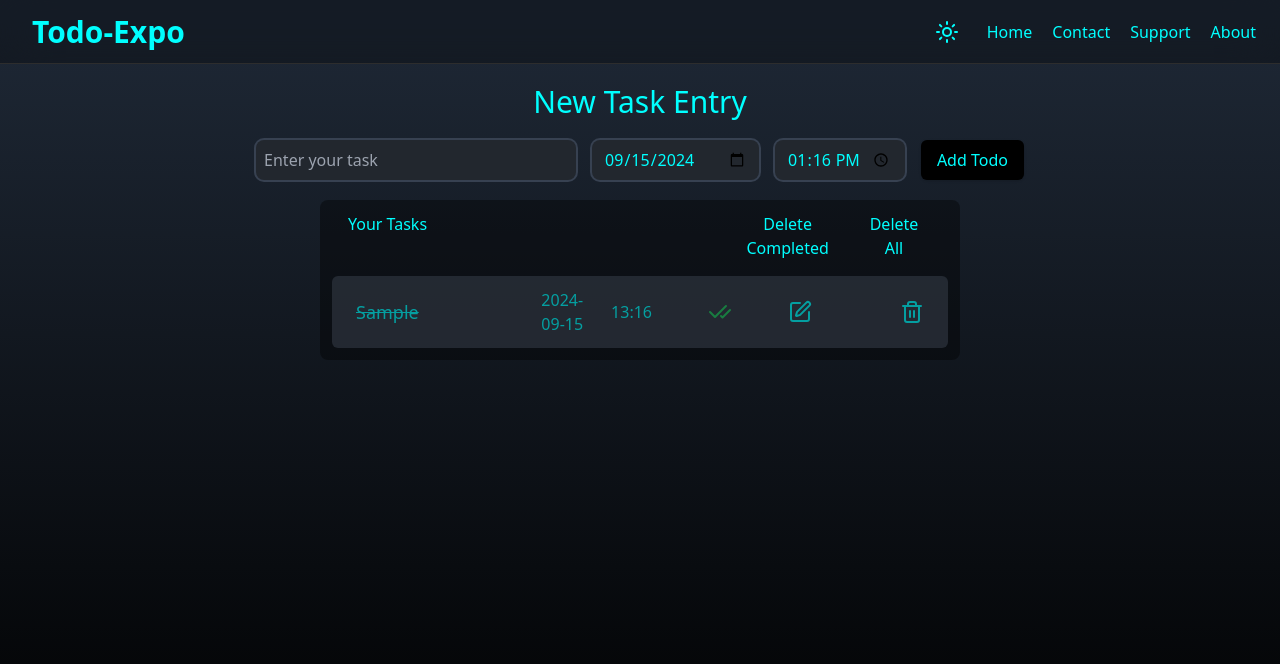
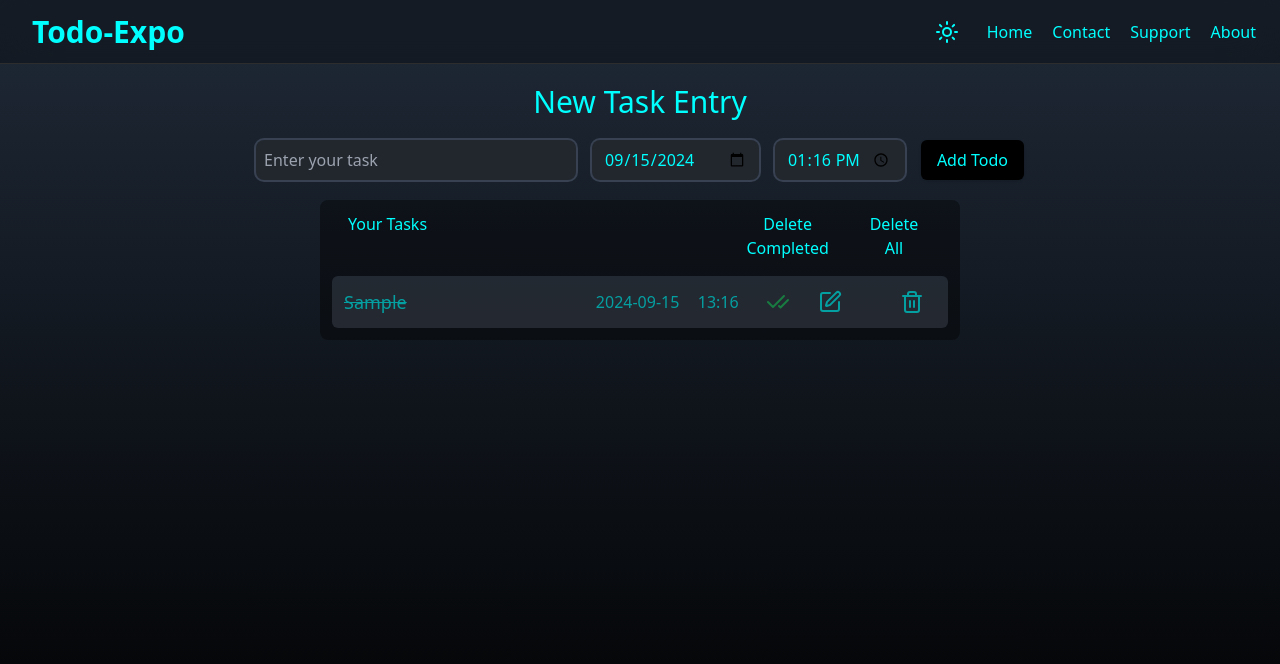
Before and after one commit to bolanpartik/task-expo, a React (Vite) app: page / in a window 1280 px wide. Both pictures are taken after typing "Sample" into the empty fields and a click on the button "Add Todo". Shown: the top 664 px of the page. Built offline with nearby package versions, Linux system fonts and the light colour scheme.

Commit message:
add styles for due time

```diff
--- a/src/components/TodoItem.jsx
+++ b/src/components/TodoItem.jsx
@@ -66,15 +66,15 @@ export default function TodoItem({ allTodos, id, setAllTodos }) {
 
     return (
         <div className={`flex bg-customGray w-full rounded-md p-3 justify-between hover:outline outline-1 outline-blue-600 items-center ${isTodoCompleted?'opacity-60':'opacity-100'}`} onClick={handleChange}>
-            <div className="flex ml-3 gap-3 w-1/2 items-center">
-                <p className={`text-lg font-medium w-full transition-all ${isTodoCompleted?'line-through':'no-underline'}`}>{currTodo.title}</p>
-                <p className='w-1/3'>{currTodo.dueDate}</p>
+            <div className="flex gap-3 w-2/3 items-center">
+                <p className={`text-lg font-medium w-2/3 transition-all ${isTodoCompleted?'line-through':'no-underline'}`}>{currTodo.title}</p>
+                <p className='w-1/4'>{currTodo.dueDate}</p>
                 <p >{currTodo.dueTime}</p>
             </div>
 
             {isTodoCompleted && <CheckCheck className="text-green-500"/>}
 
-            <div className="flex w-1/4 justify-between">
+            <div className="flex w-1/5 justify-between">
                 <SquarePen
                     onClick={handleEdit}
                     className="hover:text-green-500 hover:scale-95"
```
